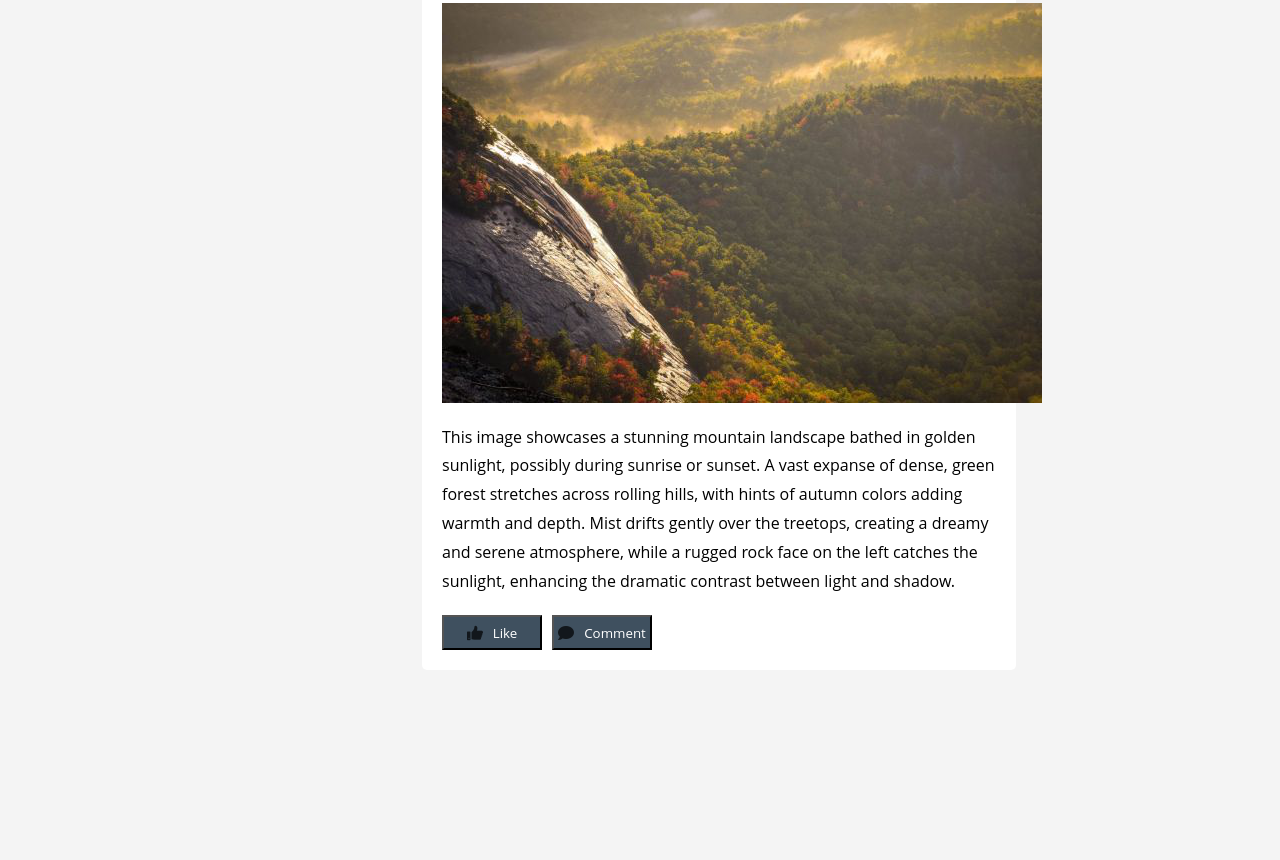
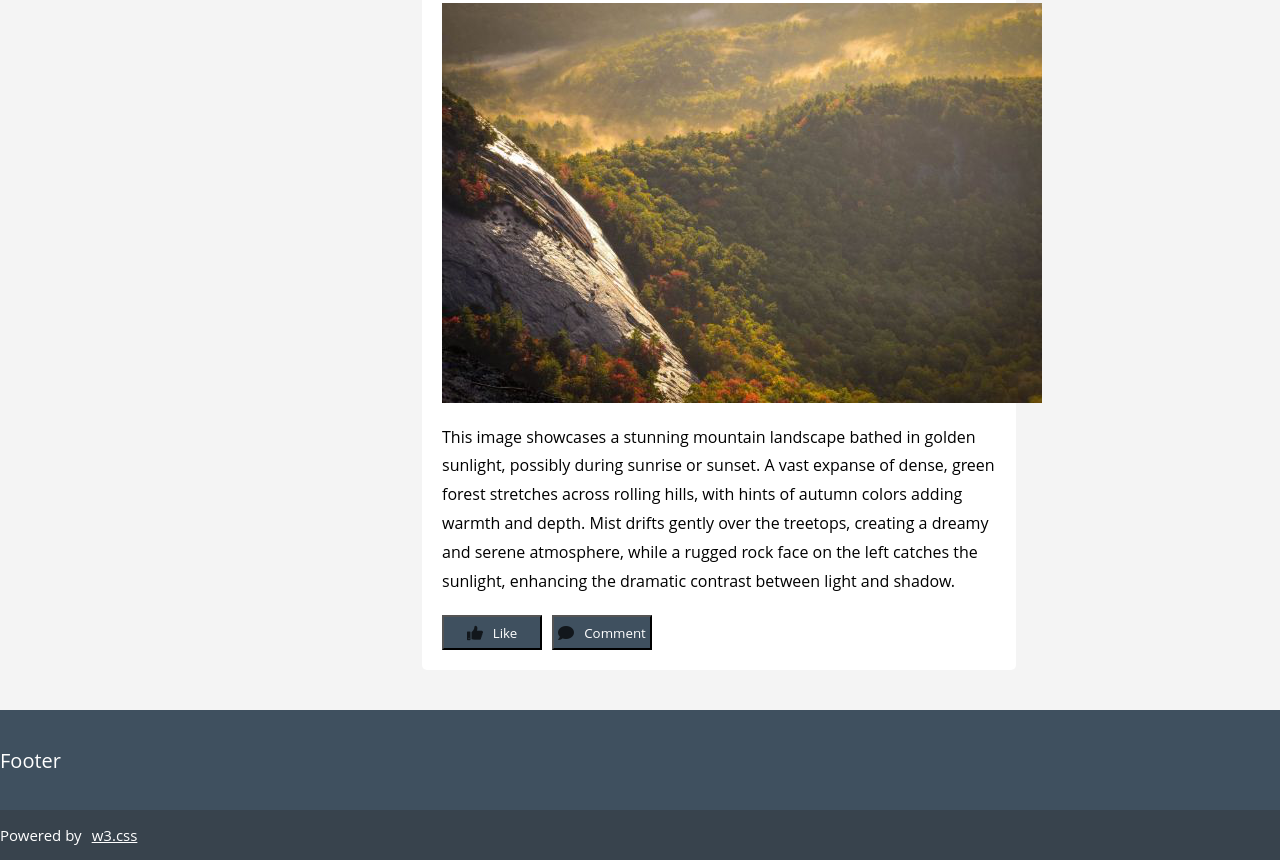
Before and after one commit to st3ph0615/IT2R2_SOCIALMEDIATEMPLATE, a plain HTML site: page index.html in a window 1280 px wide. Shown: the part 1554-2414 px from the top of the page. Before the commit the page ends 2264 px from the top, so only its background shows below. Drawn offline with Linux system fonts and the light colour scheme.

Commit message:
initial commit

```diff
--- a/index.html
+++ b/index.html
@@ -3,7 +3,7 @@
 <head>
     <meta charset="UTF-8">
     <meta name="viewport" content="width=device-width, initial-scale=1.0">
-    <title>Social Media Dashboard</title>
+    <title>Social Media Template</title>
 
     <link rel="stylesheet" href="style.css">
     <script src="script.js"></script>
@@ -168,5 +168,11 @@
         </div>
     </div>
 
+    <footer>
+        <div class="footer">Footer</div>
+        <div class="footer-2">
+            <p>Powered by<a class="w3-css" href="https://www.w3schools.com/w3css/default.asp">w3.css</a></p>
+        </div>
+    </footer>
 </body>
 </html>
--- a/style.css
+++ b/style.css
@@ -545,3 +545,31 @@ hr{
     padding: 10px;
     border-radius: 10px;
 }
+footer{
+    color: white;
+}
+footer > .footer{
+    background-color: #3f505f;
+    width: 100%;
+    height: 100px;
+    display: flex;
+    align-items: center;
+    color: white;
+    font-size: 20px;
+}
+.footer-2 > a{
+    color: inherit;
+}
+footer > .footer-2{
+    background-color: #38434d;
+    width: 100%;
+    height: 50px;
+    display: flex;
+    color: white;
+    align-items: center;
+    font-size: 15px;
+}
+.w3-css{
+    color: white;
+    margin-left: 10px;
+}
```
